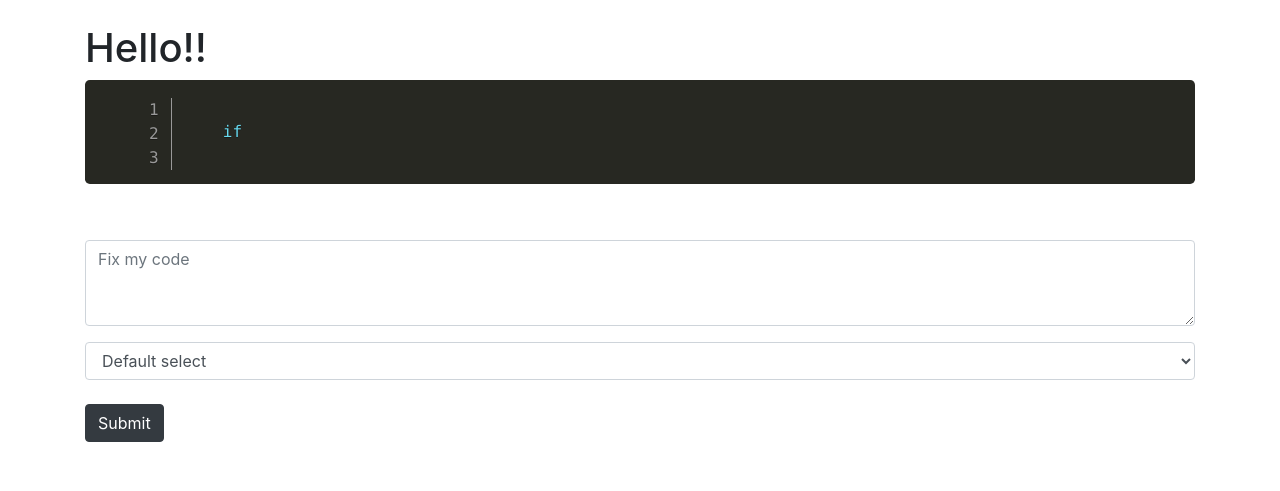
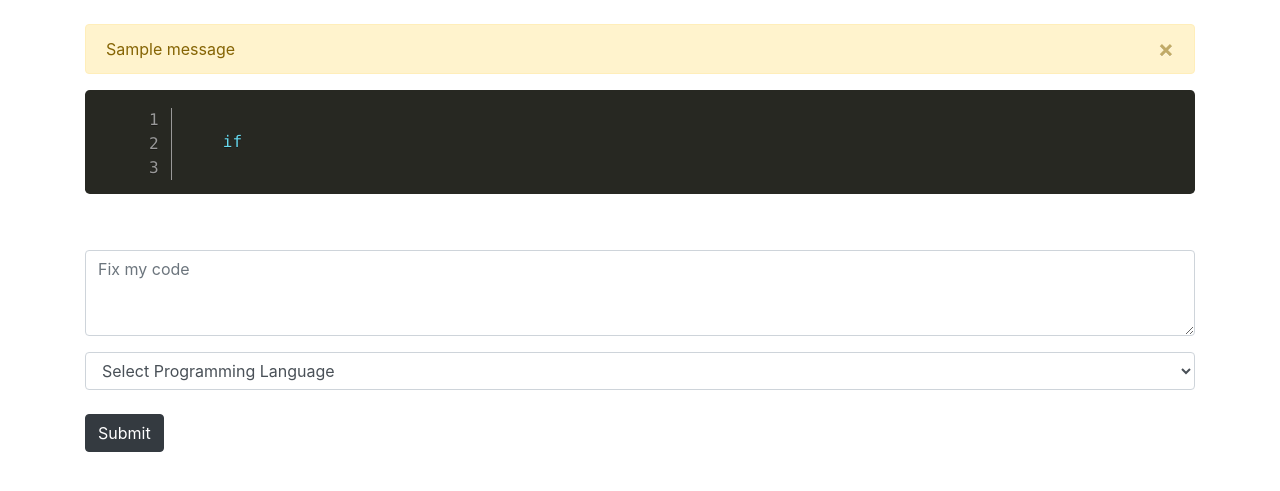
Before and after one commit to SharukhFardin/codeGPT-using-Django-and-openAI-API, a Django app: page / in a window 1280 px wide. Shown: the part 56-547 px from the top of the page. Run offline with Django 4.2, Linux system fonts and the light colour scheme; tables that the repository leaves empty hold one stand-in row (values such as "Sample post"); one stand-in notice (Sample message) is shown; some libraries are stand-ins or nearby versions.

Commit message:
Updating the webpage look

```diff
--- a/website/templates/base.html
+++ b/website/templates/base.html
@@ -16,6 +16,17 @@
     {% include 'navbar.html' %}
     <div class="container">
       <br/>
+      {% if messages %}
+        {% for message in messages %}
+          <div class="alert alert-warning alert-dismissible fade show" role="alert">
+            {{ message }}
+          <button type="button" class="close" data-dismiss="alert" aria-label="Close">
+            <span aria-hidden="true">&times;</span>
+          </button>
+</div>
+        {% endfor %}
+      {% endif %}
+
       {% block content%}
       {% endblock %}
     </div>
--- a/website/templates/home.html
+++ b/website/templates/home.html
@@ -3,7 +3,41 @@
 
 {% block content%}
 
-<h1>Hello!!</h1>
+
+{% if code %}
+
+<pre>
+	<code class=' line-numbers language-{{lang}}'>
+		{{code}}
+	</code>
+</pre>
+<br/><br/>
+
+<form method=POST action="{% url 'home' %}">
+	{% csrf_token %}
+
+  <div class="form-group">
+    <textarea class="form-control" name="code" placeholder="Fix my code" rows="3">{{ code }}</textarea>
+  </div>
+
+  <select class="form-control" name="lang">
+  	<option selected>Select Programming Language</option>
+
+  	{% for lang in lang_list %}
+  	<option value="{{ lang }}">{{ lang }}</option>
+  	{% endfor %}
+
+  </select>
+  <br/>
+  <button type="submit" class="btn btn-dark">Submit</button>
+
+</form>
+
+
+
+
+
+{% else %}
 
 <pre>
 	<code class=' line-numbers language-python'>
@@ -19,12 +53,19 @@
     <textarea class="form-control" name="code" placeholder="Fix my code" rows="3"></textarea>
   </div>
 
-  <select class="form-control">
-  	<option>Default select</option>
+  <select class="form-control" name="lang">
+  	<option selected>Select Programming Language</option>
+
+  	{% for lang in lang_list %}
+  	<option value="{{ lang }}">{{ lang }}</option>
+  	{% endfor %}
+
   </select>
   <br/>
   <button type="submit" class="btn btn-dark">Submit</button>
 
 </form>
 
+{% endif %}
+
 {% endblock %}
--- a/website/views.py
+++ b/website/views.py
@@ -1,6 +1,21 @@
 from django.shortcuts import render
-
+from django.contrib import messages
 # Create your views here.
 
 def home(request):
-	return render(request, 'home.html', {})
+	# list of coding language for codeGPT
+	lang_list = ['c', 'clike', 'cpp', 'csharp', 'css', 'dart', 'django', 'go', 'html', 'java', 'javascript', 'kotlin', 'markup', 'matlab', 'mongodb', 'objectivec', 'perl', 'php', 'plsql', 'powershell', 'python', 'r', 'regex', 'ruby', 'rust', 'sql', 'swift', 'yaml']
+
+	if request.method == "POST":
+		code = request.POST['code']
+		lang = request.POST['lang']
+
+		# check to make sure a lanuage is selected
+		if lang == "Select Programming Language":
+			messages.success(request, "Hey! Please select a programming language.")
+			return render(request, 'home.html', {'lang_list':lang_list, 'code':code, 'lang':lang})
+
+		return render(request, 'home.html', {'lang_list':lang_list, 'code':code, 'lang':lang})
+
+
+	return render(request, 'home.html', {'lang_list':lang_list})
```
